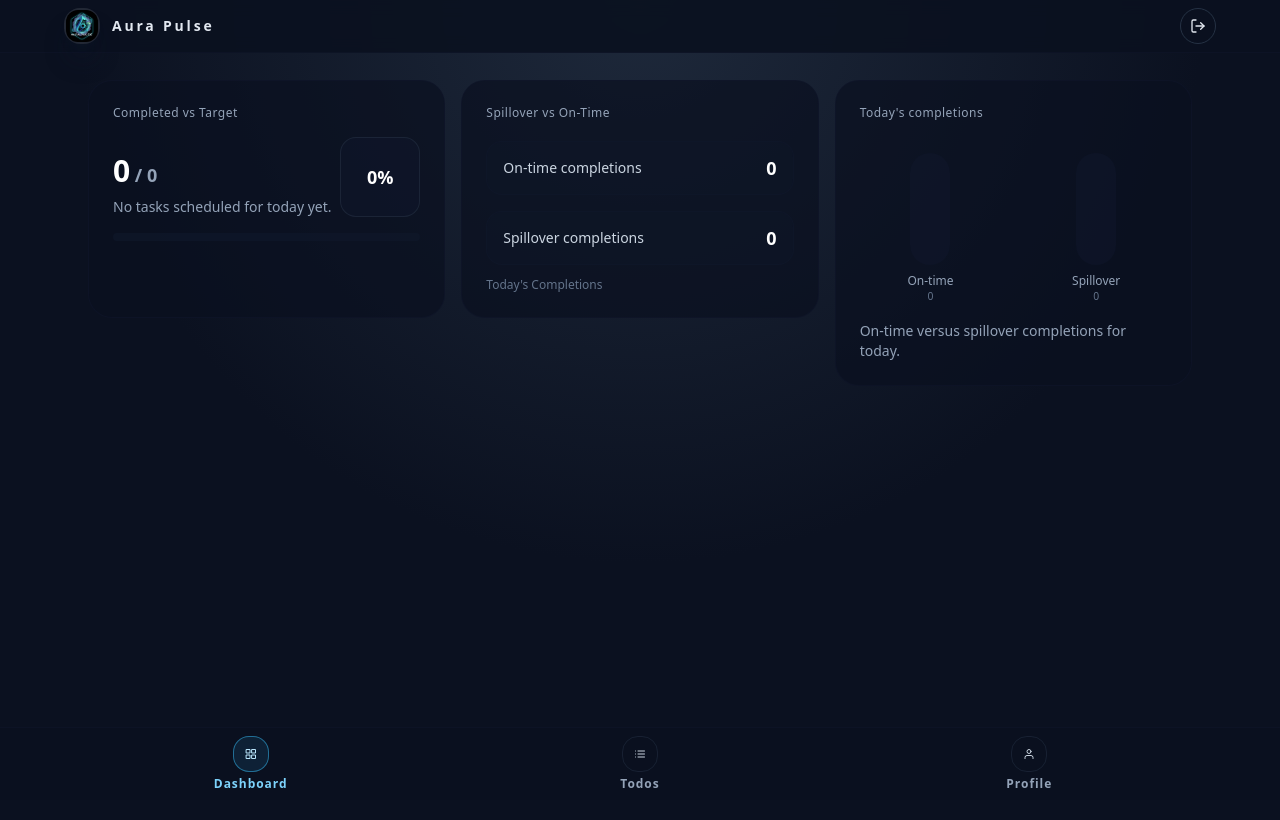
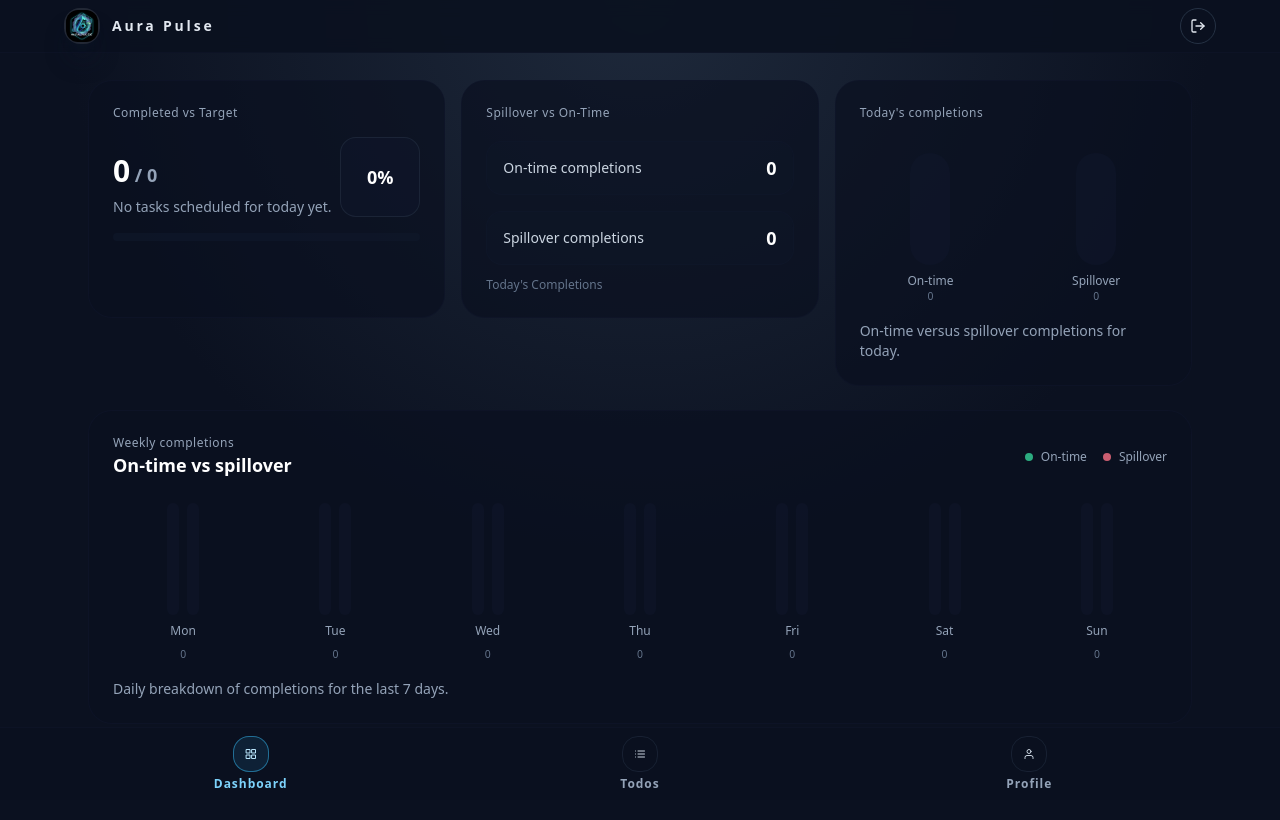
Before and after one commit to TheCoderAS/todo-tracker, a Next.js app: page / in a window 1280 px wide. Built offline with nearby package versions, Linux system fonts and the light colour scheme; no server answers; the database is empty; sample sign-in values are in the browser's storage.

Commit message:
Add weekly completion spillover chart

```diff
--- a/src/app/(app)/page.tsx
+++ b/src/app/(app)/page.tsx
@@ -6,6 +6,7 @@ import { useAuth } from "@/components/auth/AuthProvider";
 import CompletedTargetCard from "@/components/dashboard/CompletedTargetCard";
 import SpilloverSummaryCard from "@/components/dashboard/SpilloverSummaryCard";
 import WeeklyCompletionChart from "@/components/dashboard/WeeklyCompletionChart";
+import WeeklyCompletionSpilloverChart from "@/components/dashboard/WeeklyCompletionSpilloverChart";
 import { useCompletionAnalytics } from "@/components/dashboard/useCompletionAnalytics";
 
 export default function DashboardPage() {
@@ -16,6 +17,7 @@ export default function DashboardPage() {
     todayCompleted,
     onTimeCompletions,
     spilloverCompletions,
+    weeklyCompletionBreakdown,
     loading: analyticsLoading
   } = useCompletionAnalytics(user, pathname);
 
@@ -30,6 +32,7 @@ export default function DashboardPage() {
         <SpilloverSummaryCard onTime={onTimeCompletions} spillover={spilloverCompletions} />
         <WeeklyCompletionChart onTime={onTimeCompletions} spillover={spilloverCompletions} />
       </div>
+      <WeeklyCompletionSpilloverChart data={weeklyCompletionBreakdown} />
     </section>
   );
 }
--- /dev/null
+++ b/src/components/dashboard/WeeklyCompletionSpilloverChart.tsx
@@ -0,0 +1,77 @@
+"use client";
+
+import { useMemo } from "react";
+
+import type { WeeklyCompletionBreakdown } from "@/components/dashboard/useCompletionAnalytics";
+
+type WeeklyCompletionSpilloverChartProps = {
+  data: WeeklyCompletionBreakdown[];
+};
+
+const formatDay = (date: Date) => {
+  return date.toLocaleDateString("en-US", { weekday: "short" });
+};
+
+export default function WeeklyCompletionSpilloverChart({
+  data
+}: WeeklyCompletionSpilloverChartProps) {
+  const maxCompletion = useMemo(() => {
+    return Math.max(
+      1,
+      ...data.map((entry) => entry.onTime + entry.spillover)
+    );
+  }, [data]);
+
+  return (
+    <div className="rounded-3xl border border-slate-900/60 bg-slate-950/70 p-6">
+      <div className="flex items-center justify-between">
+        <div>
+          <p className="text-xs tracking-[0.04em] text-slate-400">Weekly completions</p>
+          <p className="text-lg font-semibold text-white">On-time vs spillover</p>
+        </div>
+        <div className="flex items-center gap-4 text-xs text-slate-400">
+          <span className="flex items-center gap-2">
+            <span className="h-2 w-2 rounded-full bg-emerald-400/80" />
+            On-time
+          </span>
+          <span className="flex items-center gap-2">
+            <span className="h-2 w-2 rounded-full bg-rose-400/80" />
+            Spillover
+          </span>
+        </div>
+      </div>
+      <div className="mt-6 grid grid-cols-7 gap-3">
+        {data.map((entry) => {
+          const total = entry.onTime + entry.spillover;
+          const onTimeHeight = (entry.onTime / maxCompletion) * 100;
+          const spilloverHeight = (entry.spillover / maxCompletion) * 100;
+          return (
+            <div key={entry.date.toISOString()} className="flex flex-col items-center gap-2">
+              <div className="flex h-28 w-full items-end justify-center gap-2">
+                <div className="flex h-full w-3 items-end rounded-full bg-slate-900/60">
+                  <div
+                    className="w-full rounded-full bg-emerald-400/80"
+                    style={{ height: `${onTimeHeight}%` }}
+                    title={`${entry.onTime} on-time completions`}
+                  />
+                </div>
+                <div className="flex h-full w-3 items-end rounded-full bg-slate-900/60">
+                  <div
+                    className="w-full rounded-full bg-rose-400/80"
+                    style={{ height: `${spilloverHeight}%` }}
+                    title={`${entry.spillover} spillover completions`}
+                  />
+                </div>
+              </div>
+              <div className="text-xs text-slate-400">{formatDay(entry.date)}</div>
+              <div className="text-[0.65rem] text-slate-500">{total}</div>
+            </div>
+          );
+        })}
+      </div>
+      <p className="mt-4 text-sm text-slate-400">
+        Daily breakdown of completions for the last 7 days.
+      </p>
+    </div>
+  );
+}
--- a/src/components/dashboard/useCompletionAnalytics.ts
+++ b/src/components/dashboard/useCompletionAnalytics.ts
@@ -12,8 +12,15 @@ export type CompletionDay = {
   count: number;
 };
 
+export type WeeklyCompletionBreakdown = {
+  date: Date;
+  onTime: number;
+  spillover: number;
+};
+
 type CompletionAnalytics = {
   dailyCompletions: CompletionDay[];
+  weeklyCompletionBreakdown: WeeklyCompletionBreakdown[];
   todayTarget: number;
   todayCompleted: number;
   onTimeCompletions: number;
@@ -23,6 +30,7 @@ type CompletionAnalytics = {
 
 const emptyAnalytics: CompletionAnalytics = {
   dailyCompletions: [],
+  weeklyCompletionBreakdown: [],
   todayTarget: 0,
   todayCompleted: 0,
   onTimeCompletions: 0,
@@ -76,12 +84,24 @@ export function useCompletionAnalytics(
           ...(docSnapshot.data() as Omit<Todo, "id">)
         }));
 
-        const completionCounts = days.map((date) => {
+        const weeklyBreakdown = days.map((date) => {
           const { start, end } = buildDayRange(date);
-          const count = todos.filter(
+          const completedTodos = todos.filter(
             (todo) => todo.status === "completed" && inRange(todo.completedDate, start, end)
-          ).length;
-          return { date: start, count };
+          );
+
+          let onTime = 0;
+          let spillover = 0;
+          completedTodos.forEach((todo) => {
+            const scheduledDate = todo.scheduledDate?.toDate();
+            if (scheduledDate && scheduledDate < start) {
+              spillover += 1;
+              return;
+            }
+            onTime += 1;
+          });
+
+          return { date: start, onTime, spillover };
         });
 
         const { start: todayStart, end: todayEnd } = buildDayRange(today);
@@ -106,8 +126,16 @@ export function useCompletionAnalytics(
 
         if (!isMounted) return;
         setAnalytics({
-          dailyCompletions: completionCounts,
-          todayCompleted: completionCounts[completionCounts.length - 1]?.count ?? 0,
+          dailyCompletions: weeklyBreakdown.map((entry) => ({
+            date: entry.date,
+            count: entry.onTime + entry.spillover
+          })),
+          weeklyCompletionBreakdown: weeklyBreakdown,
+          todayCompleted:
+            weeklyBreakdown[weeklyBreakdown.length - 1]
+              ? weeklyBreakdown[weeklyBreakdown.length - 1].onTime +
+                weeklyBreakdown[weeklyBreakdown.length - 1].spillover
+              : 0,
           todayTarget,
           onTimeCompletions: onTime,
           spilloverCompletions: spillover,
```
